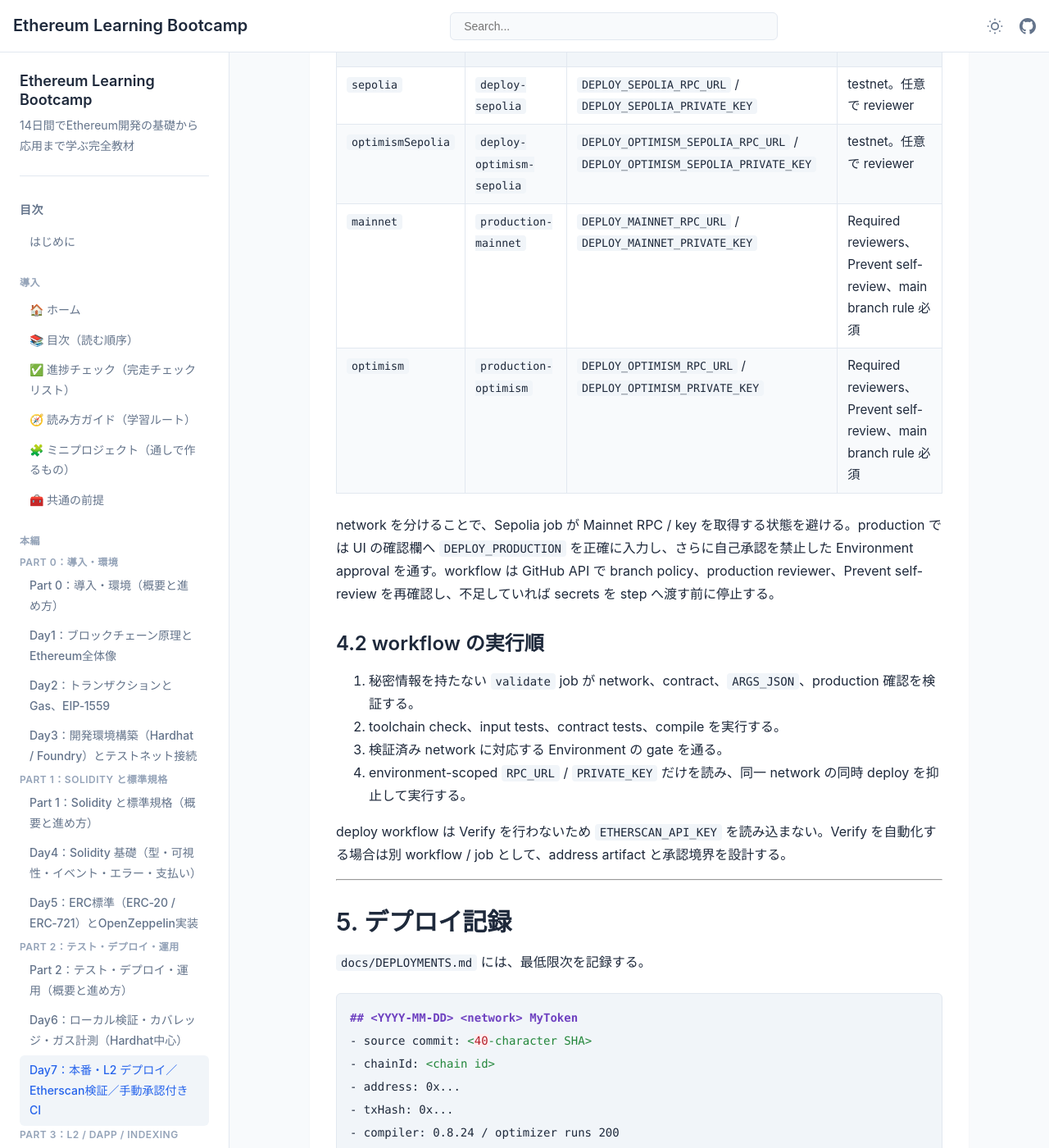
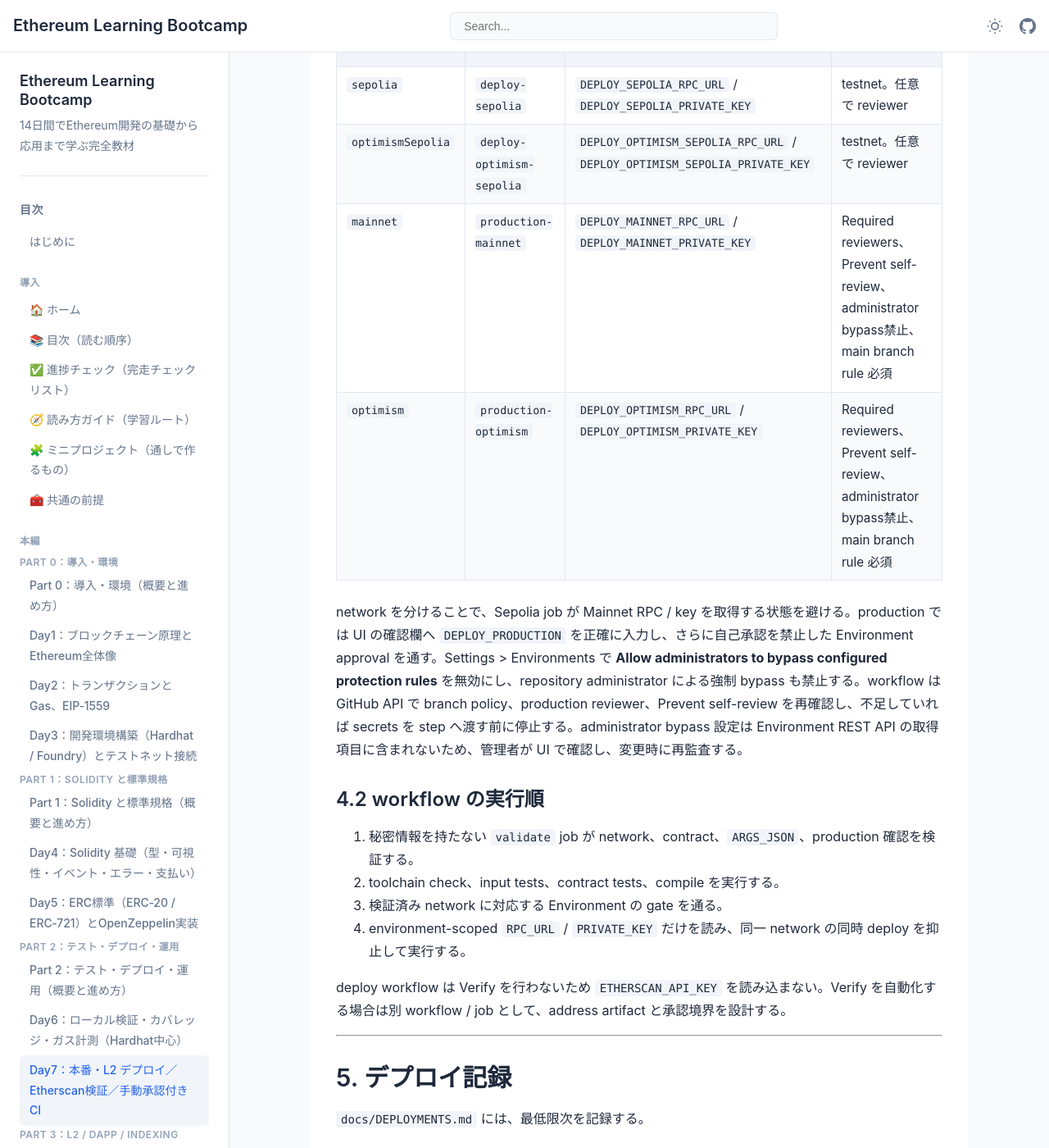
Before and after one commit to itdojp/ethereum-learning-bootcamp, a Jekyll site: the page built from docs/curriculum/Day07_Deploy_CI.md, in a window 1280 px wide and 1400 px high, scrolled down 2661 px. Shown: the whole window at 82% size. Built offline with Jekyll 4.4.1, drawn with Linux system fonts in a browser that asks for light colours; our own code applies the rules of GitHub Pages for plain Markdown files; some of the changed text lies outside the part shown.

Commit message:
fix: enforce deployment approval guidance

```diff
--- a/docs/curriculum/Day07_Deploy_CI.md
+++ b/docs/curriculum/Day07_Deploy_CI.md
@@ -86,10 +86,10 @@
 |---|---|---|---|
 | `sepolia` | `deploy-sepolia` | `DEPLOY_SEPOLIA_RPC_URL` / `DEPLOY_SEPOLIA_PRIVATE_KEY` | testnet。任意で reviewer |
 | `optimismSepolia` | `deploy-optimism-sepolia` | `DEPLOY_OPTIMISM_SEPOLIA_RPC_URL` / `DEPLOY_OPTIMISM_SEPOLIA_PRIVATE_KEY` | testnet。任意で reviewer |
-| `mainnet` | `production-mainnet` | `DEPLOY_MAINNET_RPC_URL` / `DEPLOY_MAINNET_PRIVATE_KEY` | Required reviewers、Prevent self-review、main branch rule 必須 |
-| `optimism` | `production-optimism` | `DEPLOY_OPTIMISM_RPC_URL` / `DEPLOY_OPTIMISM_PRIVATE_KEY` | Required reviewers、Prevent self-review、main branch rule 必須 |
+| `mainnet` | `production-mainnet` | `DEPLOY_MAINNET_RPC_URL` / `DEPLOY_MAINNET_PRIVATE_KEY` | Required reviewers、Prevent self-review、administrator bypass禁止、main branch rule 必須 |
+| `optimism` | `production-optimism` | `DEPLOY_OPTIMISM_RPC_URL` / `DEPLOY_OPTIMISM_PRIVATE_KEY` | Required reviewers、Prevent self-review、administrator bypass禁止、main branch rule 必須 |
 
-network を分けることで、Sepolia job が Mainnet RPC / key を取得する状態を避ける。production では UI の確認欄へ `DEPLOY_PRODUCTION` を正確に入力し、さらに自己承認を禁止した Environment approval を通す。workflow は GitHub API で branch policy、production reviewer、Prevent self-review を再確認し、不足していれば secrets を step へ渡す前に停止する。
+network を分けることで、Sepolia job が Mainnet RPC / key を取得する状態を避ける。production では UI の確認欄へ `DEPLOY_PRODUCTION` を正確に入力し、さらに自己承認を禁止した Environment approval を通す。Settings > Environments で **Allow administrators to bypass configured protection rules** を無効にし、repository administrator による強制 bypass も禁止する。workflow は GitHub API で branch policy、production reviewer、Prevent self-review を再確認し、不足していれば secrets を step へ渡す前に停止する。administrator bypass 設定は Environment REST API の取得項目に含まれないため、管理者が UI で確認し、変更時に再監査する。
 
 ### 4.2 workflow の実行順
 
@@ -124,7 +124,7 @@
 1. 同じ source commit と constructor 引数を testnet で確認する。
 2. DApp、monitoring、owner / role、emergency procedure を確認する。
 3. source commit、chain ID、address、TxHash を peer review する。
-4. `production-*` Environment の別 reviewer が network と費用を確認する（Prevent self-review 必須）。
+4. `production-*` Environment の別 reviewer が network と費用を確認する（Prevent self-review 必須）。管理者は事前に **Allow administrators to bypass configured protection rules** が無効であることも確認する。
 5. deploy 後に記録と Verify を完了する。
 
 ---
```
Also changed, not shown: docs/appendix/ci-github-actions.md (+3 -2 lines), tools/check-deploy-safety.cjs (+10 -0 lines).
